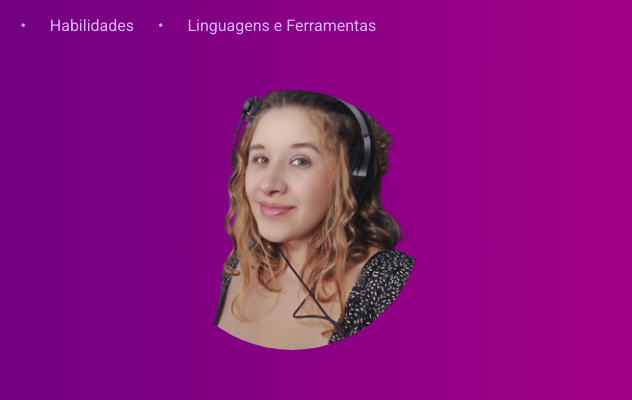
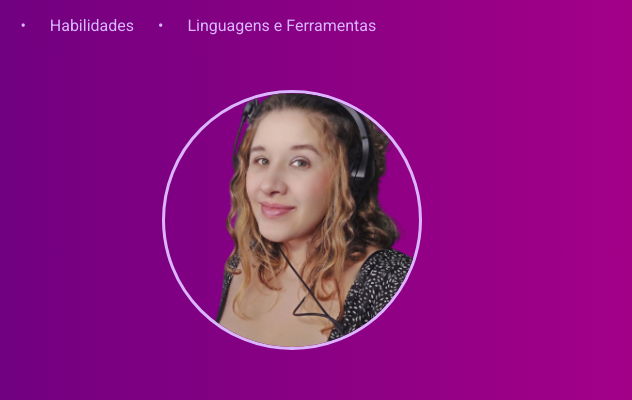
Before and after one commit to yasmindematos/CV-Yasmin-de-Matos, a plain HTML site: page index.html in a window 1280 px wide. Shown: the top 400 px of the page, 648-1280 px from the left. Drawn offline with Linux system fonts and the light colour scheme.

Commit message:
Add files via upload

```diff
--- a/index.html
+++ b/index.html
@@ -51,7 +51,9 @@
             </center>
         </div>
 
-        <div class="avatar"></div>
+        <div>
+            <img alt="Girl in a jacket" src="img/Yaz.png" class="avatar">
+        </div>
 
     </section>
 
--- a/style.css
+++ b/style.css
@@ -140,14 +140,10 @@ section {
 .avatar {
     position: absolute;
     width: 260px;
-    aspect-ratio: 1;
-    background-image: url('img/Yaz.png');
-    background-position: center;
-    background-size: cover;
     right: 80px;
     top: 90px;
     border-radius: 50%;
-    border: rgb(#83006d) 10px solid;
+    border: #dbb5ff 3px solid;
 }
 
 .pessoa h2 {
```
